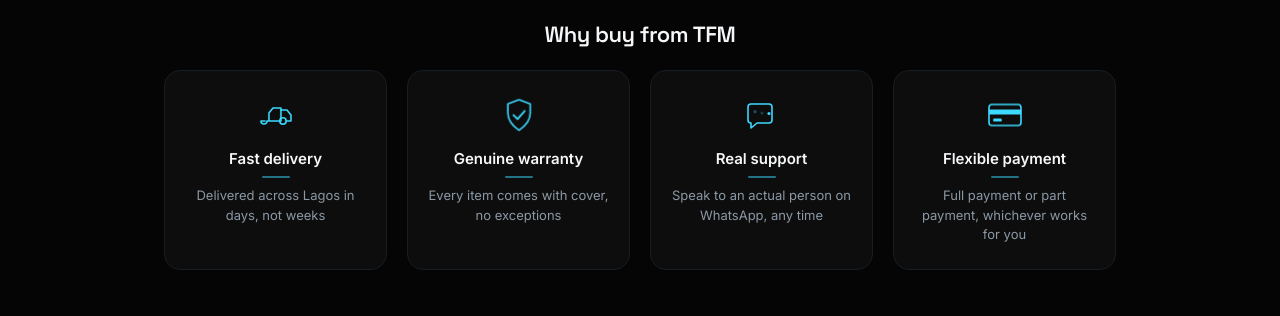
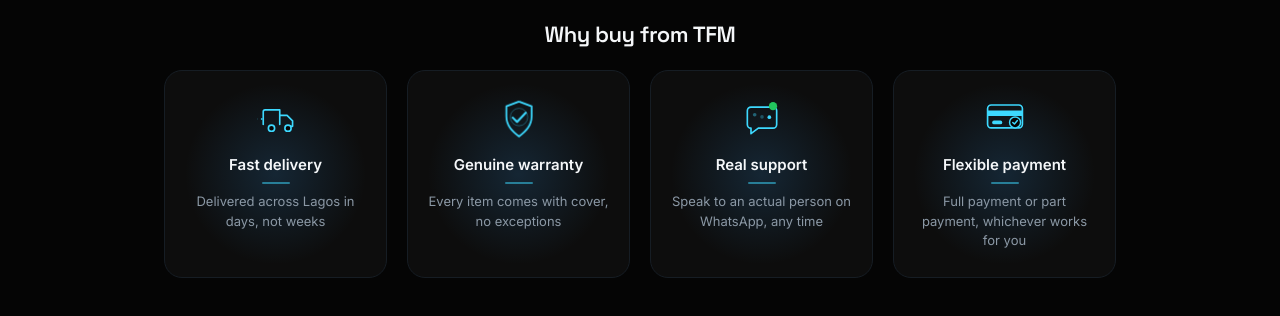
Before and after one commit to JIBSON082/tfm-gadget, a Next.js app: page / in a window 1280 px wide. Shown: the part 802-1118 px from the top of the page. Built offline with nearby package versions, Linux system fonts and the light colour scheme.

Commit message:
Update TrustSection.tsx

```diff
--- a/components/TrustSection.tsx
+++ b/components/TrustSection.tsx
@@ -1,135 +1,160 @@
 "use client";
 
-import { motion } from "framer-motion";
+import { motion, useMotionValue, useSpring, useTransform } from "framer-motion";
 import { useState } from "react";
 
 const badges = [
   {
+    key: "delivery",
+    title: "Fast delivery",
+    detail: "Delivered across Lagos in days, not weeks",
     icon: (
-      <svg viewBox="0 0 40 40" fill="none">
+      <svg viewBox="0 0 48 48" fill="none">
         <motion.path
-          d="M4 26h4M4 26a3 3 0 106 0M10 26H24V13h-8l-4 5v8"
-          stroke="var(--accent)"
-          strokeWidth="1.6"
-          strokeLinecap="round"
-          strokeLinejoin="round"
+          d="M6 30V16a2 2 0 012-2h16v16"
+          stroke="var(--accent)" strokeWidth="1.8" strokeLinecap="round" strokeLinejoin="round"
           initial={{ pathLength: 0 }}
           whileInView={{ pathLength: 1 }}
           viewport={{ once: true }}
-          transition={{ duration: 0.8, ease: "easeOut", delay: 0.15 }}
+          transition={{ duration: 0.7, ease: "easeOut", delay: 0.15 }}
         />
-        <motion.circle
-          cx="26" cy="26" r="3.2"
-          stroke="var(--accent)" strokeWidth="1.6"
+        <motion.path
+          d="M24 20h8l6 6v6h-4"
+          stroke="var(--accent)" strokeWidth="1.8" strokeLinecap="round" strokeLinejoin="round"
+          initial={{ pathLength: 0, opacity: 0 }}
+          whileInView={{ pathLength: 1, opacity: 1 }}
+          viewport={{ once: true }}
+          transition={{ duration: 0.5, ease: "easeOut", delay: 0.55 }}
+        />
+        <motion.g
           initial={{ scale: 0 }}
           whileInView={{ scale: 1 }}
           viewport={{ once: true }}
-          transition={{ type: "spring", stiffness: 380, damping: 14, delay: 0.75 }}
-        />
-        <motion.path
-          d="M24 15h6l4 5v6h-4"
-          stroke="var(--accent)" strokeWidth="1.6" strokeLinecap="round" strokeLinejoin="round"
-          initial={{ pathLength: 0, opacity: 0 }}
-          whileInView={{ pathLength: 1, opacity: 1 }}
-          viewport={{ once: true }}
-          transition={{ duration: 0.5, delay: 0.5 }}
-        />
-        <motion.g
-          initial={{ opacity: 0, x: 6 }}
-          whileInView={{ opacity: [0, 1, 0], x: [6, -2, -10] }}
-          viewport={{ once: true }}
-          transition={{ duration: 0.9, delay: 0.9, ease: "easeOut" }}
+          transition={{ type: "spring", stiffness: 420, damping: 13, delay: 0.9 }}
         >
-          <path d="M0 20h4M-2 23h4" stroke="var(--accent)" strokeWidth="1.3" strokeLinecap="round" opacity="0.5" />
+          <circle cx="15" cy="34" r="3.4" stroke="var(--accent)" strokeWidth="1.8" fill="var(--bg)" />
+          <circle cx="33" cy="34" r="3.4" stroke="var(--accent)" strokeWidth="1.8" fill="var(--bg)" />
         </motion.g>
+        {[0, 1, 2].map((i) => (
+          <motion.circle
+            key={i}
+            cx={2 + i * 3} cy="24" r="1"
+            fill="var(--accent)"
+            initial={{ opacity: 0 }}
+            animate={{ opacity: [0, 0.9, 0], x: [0, -8] }}
+            transition={{
+              duration: 1.1,
+              repeat: Infinity,
+              delay: 1.2 + i * 0.2,
+              ease: "easeIn",
+            }}
+          />
+        ))}
       </svg>
     ),
-    loop: { x: [0, 5, 0] },
-    title: "Fast delivery",
-    detail: "Delivered across Lagos in days, not weeks",
   },
   {
+    key: "warranty",
+    title: "Genuine warranty",
+    detail: "Every item comes with cover, no exceptions",
     icon: (
-      <svg viewBox="0 0 40 40" fill="none">
+      <svg viewBox="0 0 48 48" fill="none">
         <motion.path
-          d="M20 5l11 4v9c0 8-5 13-11 17-6-4-11-9-11-17V9l11-4z"
-          stroke="var(--accent)" strokeWidth="1.6" strokeLinejoin="round"
+          d="M24 6l13 5v10c0 10-6 15.5-13 21-7-5.5-13-11-13-21V11l13-5z"
+          stroke="var(--accent)" strokeWidth="1.8" strokeLinejoin="round"
           initial={{ pathLength: 0 }}
           whileInView={{ pathLength: 1 }}
           viewport={{ once: true }}
           transition={{ duration: 0.9, ease: "easeOut", delay: 0.15 }}
         />
+        <motion.circle
+          cx="24" cy="22" r="9"
+          stroke="var(--accent)" strokeWidth="1"
+          opacity="0.35"
+          initial={{ scale: 0, opacity: 0 }}
+          whileInView={{ scale: [0, 1.4, 1], opacity: [0, 0.5, 0.35] }}
+          viewport={{ once: true }}
+          transition={{ duration: 0.8, delay: 0.85, ease: "easeOut" }}
+        />
         <motion.path
-          d="M14.5 20l4 4 7-8"
-          stroke="var(--accent)" strokeWidth="1.8" strokeLinecap="round" strokeLinejoin="round"
+          d="M17.5 22.5l4.5 4.5 9-9.5"
+          stroke="var(--accent)" strokeWidth="2.1" strokeLinecap="round" strokeLinejoin="round"
           initial={{ pathLength: 0, opacity: 0 }}
           whileInView={{ pathLength: 1, opacity: 1 }}
           viewport={{ once: true }}
-          transition={{ duration: 0.5, ease: "easeOut", delay: 0.85 }}
+          transition={{ duration: 0.45, ease: "easeOut", delay: 0.85 }}
         />
       </svg>
     ),
-    loop: { scale: [1, 1.1, 1] },
-    title: "Genuine warranty",
-    detail: "Every item comes with cover, no exceptions",
   },
   {
+    key: "support",
+    title: "Real support",
+    detail: "Speak to an actual person on WhatsApp, any time",
     icon: (
-      <svg viewBox="0 0 40 40" fill="none">
+      <svg viewBox="0 0 48 48" fill="none">
         <motion.path
-          d="M6 12a3 3 0 013-3h18a3 3 0 013 3v13a3 3 0 01-3 3H15l-6 5v-5H9a3 3 0 01-3-3V12z"
-          stroke="var(--accent)" strokeWidth="1.6" strokeLinejoin="round"
+          d="M8 15a4 4 0 014-4h24a4 4 0 014 4v15a4 4 0 01-4 4H20l-8 6v-6h-0a4 4 0 01-4-4V15z"
+          stroke="var(--accent)" strokeWidth="1.8" strokeLinejoin="round"
           initial={{ pathLength: 0 }}
           whileInView={{ pathLength: 1 }}
           viewport={{ once: true }}
           transition={{ duration: 0.85, ease: "easeOut", delay: 0.15 }}
         />
-        {[13, 20, 27].map((cx, i) => (
+        {[16, 24, 32].map((cx, i) => (
           <motion.circle
             key={cx}
-            cx={cx} cy="18.5" r="1.6"
+            cx={cx} cy="22" r="2"
             fill="var(--accent)"
-            initial={{ opacity: 0.2, y: 0 }}
+            initial={{ y: 0, opacity: 0.3 }}
             whileInView={{ opacity: 1 }}
             viewport={{ once: true }}
-            animate={{ y: [0, -3, 0] }}
+            animate={{ y: [0, -5, 0] }}
             transition={{
-              duration: 1,
-              delay: 0.9 + i * 0.15,
+              duration: 0.9,
+              delay: 0.75 + i * 0.16,
               repeat: Infinity,
-              repeatDelay: 1.2,
+              repeatDelay: 1.4,
               ease: "easeInOut",
             }}
           />
         ))}
+        <motion.circle
+          cx="36" cy="10" r="4.5"
+          fill="#22c55e"
+          initial={{ scale: 0 }}
+          whileInView={{ scale: [0, 1.3, 1] }}
+          viewport={{ once: true }}
+          transition={{ type: "spring", stiffness: 380, damping: 12, delay: 1.1 }}
+        />
       </svg>
     ),
-    loop: {},
-    title: "Real support",
-    detail: "Speak to an actual person on WhatsApp, any time",
   },
   {
+    key: "payment",
+    title: "Flexible payment",
+    detail: "Full payment or part payment, whichever works for you",
     icon: (
-      <svg viewBox="0 0 40 40" fill="none">
+      <svg viewBox="0 0 48 48" fill="none">
         <motion.rect
-          x="4" y="10" width="32" height="21" rx="3"
-          stroke="var(--accent)" strokeWidth="1.6"
+          x="5" y="12" width="38" height="25" rx="4"
+          stroke="var(--accent)" strokeWidth="1.8"
           initial={{ pathLength: 0, opacity: 0 }}
           whileInView={{ pathLength: 1, opacity: 1 }}
           viewport={{ once: true }}
-          transition={{ duration: 0.7, ease: "easeOut", delay: 0.15 }}
+          transition={{ duration: 0.75, ease: "easeOut", delay: 0.15 }}
         />
         <motion.rect
-          x="4" y="15" width="32" height="5"
+          x="5" y="18" width="38" height="6"
           fill="var(--accent)"
           initial={{ scaleX: 0 }}
           whileInView={{ scaleX: 1 }}
           viewport={{ once: true }}
           style={{ transformOrigin: "left" }}
-          transition={{ duration: 0.5, ease: "easeOut", delay: 0.6 }}
+          transition={{ duration: 0.55, ease: "easeOut", delay: 0.6 }}
         />
         <motion.rect
-          x="8" y="24" width="9" height="3" rx="1.5"
+          x="10" y="29" width="11" height="4" rx="2"
           fill="var(--accent)"
           initial={{ scaleX: 0, opacity: 0 }}
           whileInView={{ scaleX: 1, opacity: 1 }}
@@ -137,81 +162,214 @@
           style={{ transformOrigin: "left" }}
           transition={{ duration: 0.4, ease: "easeOut", delay: 0.95 }}
         />
+        <motion.g
+          initial={{ opacity: 0, scale: 0.3, rotate: -30 }}
+          whileInView={{ opacity: 1, scale: 1, rotate: 0 }}
+          viewport={{ once: true }}
+          transition={{ type: "spring", stiffness: 300, damping: 14, delay: 1.05 }}
+        >
+          <circle cx="35" cy="31" r="6" fill="var(--bg)" stroke="var(--accent)" strokeWidth="1.6" />
+          <path d="M32.5 31l1.8 1.8L37.5 29" stroke="var(--accent)" strokeWidth="1.6" strokeLinecap="round" strokeLinejoin="round" fill="none" />
+        </motion.g>
       </svg>
     ),
-    loop: { y: [0, -3, 0] },
-    title: "Flexible payment",
-    detail: "Full payment or part payment, whichever works for you",
   },
 ];
 
 const container = {
   hidden: {},
-  show: {
-    transition: { staggerChildren: 0.16, delayChildren: 0.1 },
-  },
+  show: { transition: { staggerChildren: 0.15, delayChildren: 0.1 } },
 };
 
 const card = {
-  hidden: { opacity: 0, y: 36, rotateX: -18, scale: 0.92 },
+  hidden: { opacity: 0, y: 60, rotateX: -30, scale: 0.85 },
   show: {
     opacity: 1,
     y: 0,
     rotateX: 0,
     scale: 1,
-    transition: { duration: 0.7, ease: [0.16, 1, 0.3, 1] },
+    transition: { duration: 0.8, ease: [0.16, 1, 0.3, 1] },
   },
 };
 
 const titleVariant = {
   hidden: { opacity: 0, y: 10 },
-  show: {
-    opacity: 1,
-    y: 0,
-    transition: { duration: 0.5, ease: "easeOut", delay: 0.55 },
-  },
+  show: { opacity: 1, y: 0, transition: { duration: 0.5, ease: "easeOut", delay: 0.6 } },
 };
 
 const detailVariant = {
   hidden: { opacity: 0, y: 10 },
-  show: {
-    opacity: 1,
-    y: 0,
-    transition: { duration: 0.5, ease: "easeOut", delay: 0.7 },
-  },
+  show: { opacity: 1, y: 0, transition: { duration: 0.5, ease: "easeOut", delay: 0.75 } },
 };
 
 const underline = {
   hidden: { scaleX: 0 },
-  show: {
-    scaleX: 1,
-    transition: { duration: 0.5, ease: "easeOut", delay: 0.65 },
-  },
+  show: { scaleX: 1, transition: { duration: 0.5, ease: "easeOut", delay: 0.68 } },
 };
 
-export default function TrustSection() {
-  const [tilt, setTilt] = useState<{ [k: string]: { x: number; y: number } }>({});
+function TrustCard({ badge }: { badge: (typeof badges)[number] }) {
+  const mx = useMotionValue(0.5);
+  const my = useMotionValue(0.5);
+  const rx = useSpring(useTransform(my, [0, 1], [16, -16]), { stiffness: 220, damping: 20 });
+  const ry = useSpring(useTransform(mx, [0, 1], [-16, 16]), { stiffness: 220, damping: 20 });
+  const glowX = useTransform(mx, (v) => `${v * 100}%`);
+  const glowY = useTransform(my, (v) => `${v * 100}%`);
 
-  const handleMove = (
-    e: React.MouseEvent<HTMLDivElement>,
-    key: string
-  ) => {
+  const [burst, setBurst] = useState(0);
+
+  const handleMove = (e: React.MouseEvent<HTMLDivElement>) => {
     const rect = e.currentTarget.getBoundingClientRect();
-    const px = (e.clientX - rect.left) / rect.width - 0.5;
-    const py = (e.clientY - rect.top) / rect.height - 0.5;
-    setTilt((t) => ({ ...t, [key]: { x: px, y: py } }));
+    mx.set((e.clientX - rect.left) / rect.width);
+    my.set((e.clientY - rect.top) / rect.height);
   };
 
-  const resetTilt = (key: string) =>
-    setTilt((t) => ({ ...t, [key]: { x: 0, y: 0 } }));
+  const handleLeave = () => {
+    mx.set(0.5);
+    my.set(0.5);
+  };
 
+  return (
+    <motion.div
+      variants={card}
+      onMouseMove={handleMove}
+      onMouseLeave={handleLeave}
+      onMouseEnter={() => setBurst((n) => n + 1)}
+      whileHover={{ scale: 1.06 }}
+      whileTap={{ scale: 0.95 }}
+      style={{
+        rotateX: rx,
+        rotateY: ry,
+        position: "relative",
+        background: "rgba(255,255,255,0.03)",
+        border: "1px solid var(--surface-border)",
+        borderRadius: 18,
+        padding: "26px 20px",
+        textAlign: "center",
+        transformStyle: "preserve-3d",
+        overflow: "hidden",
+        cursor: "default",
+      }}
+    >
+      <motion.div
+        style={{
+          position: "absolute",
+          inset: 0,
+          background: useTransform(
+            [glowX, glowY],
+            ([x, y]) => `radial-gradient(circle at ${x} ${y}, rgba(63,169,255,0.16), transparent 60%)`
+          ),
+          pointerEvents: "none",
+        }}
+      />
+
+      {Array.from({ length: burst > 0 ? 6 : 0 }).map((_, i) => {
+        const angle = (i / 6) * Math.PI * 2;
+        return (
+          <motion.span
+            key={`${burst}-${i}`}
+            initial={{
+              opacity: 0.9,
+              x: 0,
+              y: 0,
+              scale: 1,
+            }}
+            animate={{
+              opacity: 0,
+              x: Math.cos(angle) * 46,
+              y: Math.sin(angle) * 46,
+              scale: 0.3,
+            }}
+            transition={{ duration: 0.6, ease: "easeOut" }}
+            style={{
+              position: "absolute",
+              top: "38%",
+              left: "50%",
+              width: 5,
+              height: 5,
+              borderRadius: "50%",
+              background: "var(--accent)",
+              pointerEvents: "none",
+            }}
+          />
+        );
+      })}
+
+      <motion.div
+        animate={
+          badge.key === "delivery"
+            ? { x: [0, 5, 0] }
+            : badge.key === "warranty"
+            ? { scale: [1, 1.08, 1] }
+            : badge.key === "payment"
+            ? { y: [0, -4, 0] }
+            : {}
+        }
+        transition={{ duration: 2.4, repeat: Infinity, ease: "easeInOut" }}
+        style={{
+          width: 44,
+          height: 44,
+          margin: "0 auto 14px",
+          position: "relative",
+          zIndex: 1,
+        }}
+      >
+        {badge.icon}
+      </motion.div>
+
+      <motion.p
+        variants={titleVariant}
+        style={{
+          fontSize: 15,
+          fontWeight: 600,
+          color: "var(--text-primary)",
+          margin: 0,
+          position: "relative",
+          zIndex: 1,
+        }}
+      >
+        {badge.title}
+      </motion.p>
+
+      <motion.div
+        variants={underline}
+        style={{
+          width: 28,
+          height: 2,
+          background: "var(--accent)",
+          opacity: 0.5,
+          margin: "8px auto",
+          transformOrigin: "center",
+          borderRadius: 2,
+          position: "relative",
+          zIndex: 1,
+        }}
+      />
+
+      <motion.p
+        variants={detailVariant}
+        style={{
+          fontSize: 13,
+          color: "var(--text-muted)",
+          margin: 0,
+          lineHeight: 1.5,
+          position: "relative",
+          zIndex: 1,
+        }}
+      >
+        {badge.detail}
+      </motion.p>
+    </motion.div>
+  );
+}
+
+export default function TrustSection() {
   return (
     <section
       style={{
         padding: "24px 24px 80px",
         maxWidth: 1000,
         margin: "0 auto",
-        perspective: 1200,
+        perspective: 1400,
       }}
     >
       <motion.h2
@@ -241,87 +399,9 @@
           gap: 20,
         }}
       >
-        {badges.map((b) => {
-          const t = tilt[b.title] || { x: 0, y: 0 };
-          return (
-            <motion.div
-              key={b.title}
-              variants={card}
-              onMouseMove={(e) => handleMove(e, b.title)}
-              onMouseLeave={() => resetTilt(b.title)}
-              whileHover={{ scale: 1.04 }}
-              whileTap={{ scale: 0.97 }}
-              animate={{
-                rotateY: t.x * 16,
-                rotateX: -t.y * 16,
-              }}
-              transition={{ type: "spring", stiffness: 200, damping: 18 }}
-              style={{
-                background: "rgba(255,255,255,0.03)",
-                border: "1px solid var(--surface-border)",
-                borderRadius: 16,
-                padding: "24px 20px",
-                textAlign: "center",
-                transformStyle: "preserve-3d",
-                cursor: "default",
-              }}
-            >
-              <motion.div
-                animate={b.loop}
-                transition={{
-                  duration: 2.6,
-                  repeat: Infinity,
-                  repeatType: "loop",
-                  ease: "easeInOut",
-                }}
-                style={{
-                  width: 40,
-                  height: 40,
-                  margin: "0 auto 14px",
-                }}
-              >
-                {b.icon}
-              </motion.div>
-
-              <motion.p
-                variants={titleVariant}
-                style={{
-                  fontSize: 15,
-                  fontWeight: 600,
-                  color: "var(--text-primary)",
-                  margin: 0,
-                }}
-              >
-                {b.title}
-              </motion.p>
-
-              <motion.div
-                variants={underline}
-                style={{
-                  width: 28,
-                  height: 2,
-                  background: "var(--accent)",
-                  opacity: 0.5,
-                  margin: "8px auto",
-                  transformOrigin: "center",
-                  borderRadius: 2,
-                }}
-              />
-
-              <motion.p
-                variants={detailVariant}
-                style={{
-                  fontSize: 13,
-                  color: "var(--text-muted)",
-                  margin: 0,
-                  lineHeight: 1.5,
-                }}
-              >
-                {b.detail}
-              </motion.p>
-            </motion.div>
-          );
-        })}
+        {badges.map((b) => (
+          <TrustCard key={b.key} badge={b} />
+        ))}
       </motion.div>
     </section>
   );
```
